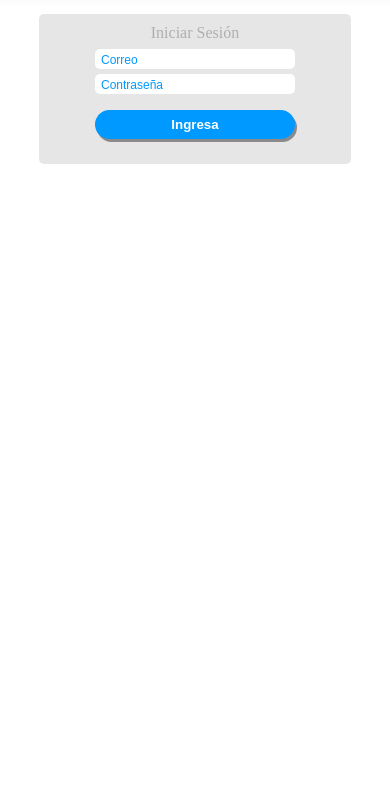
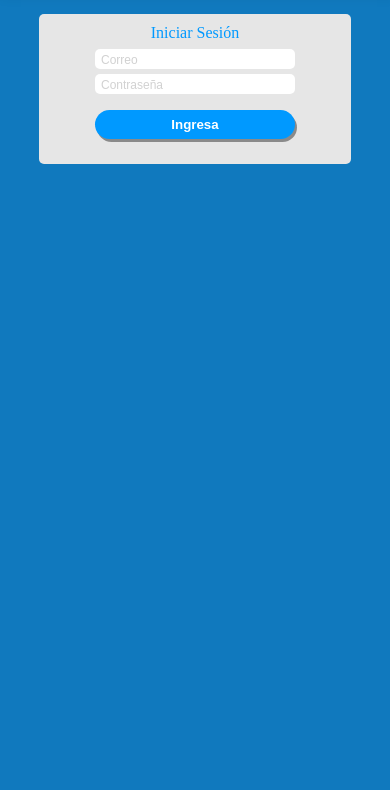
Before and after one commit to AndresMiraQ/junanort, a plain HTML site: page index.html in a window 390 px wide. Shown: the part 53-843 px from the top of the page. Drawn offline with nearby package versions, Linux system fonts and the light colour scheme; files whose address does not match are found by name.

Commit message:
Actualizacion pagina jueces

```diff
--- a/scss/style.scss
+++ b/scss/style.scss
@@ -7,6 +7,7 @@
     body{
         display: grid;
         text-decoration: none;
+        background-color: #1079be;
         header{
             z-index: 999;
             padding-top: 5px;
@@ -45,7 +46,7 @@
             border-radius: 25px;
             #sesionText{
                 grid-row: 1 / 2;
-                color: #afafaf;
+                color: #0099ff;
                 font-weight: 400;
                 text-align: center;
             }
@@ -60,7 +61,7 @@
                 margin-top: 5px;
             }
             #sesionUser::placeholder, #sesionPassword::placeholder{
-                color: #0099ff;
+                color: #5c5c5c48;
                 font-weight: 400;
                 font-size: 12px;
             }
```
Also changed, not shown: index.html (+1 -0 lines), scss/style.css, 1 other file.
